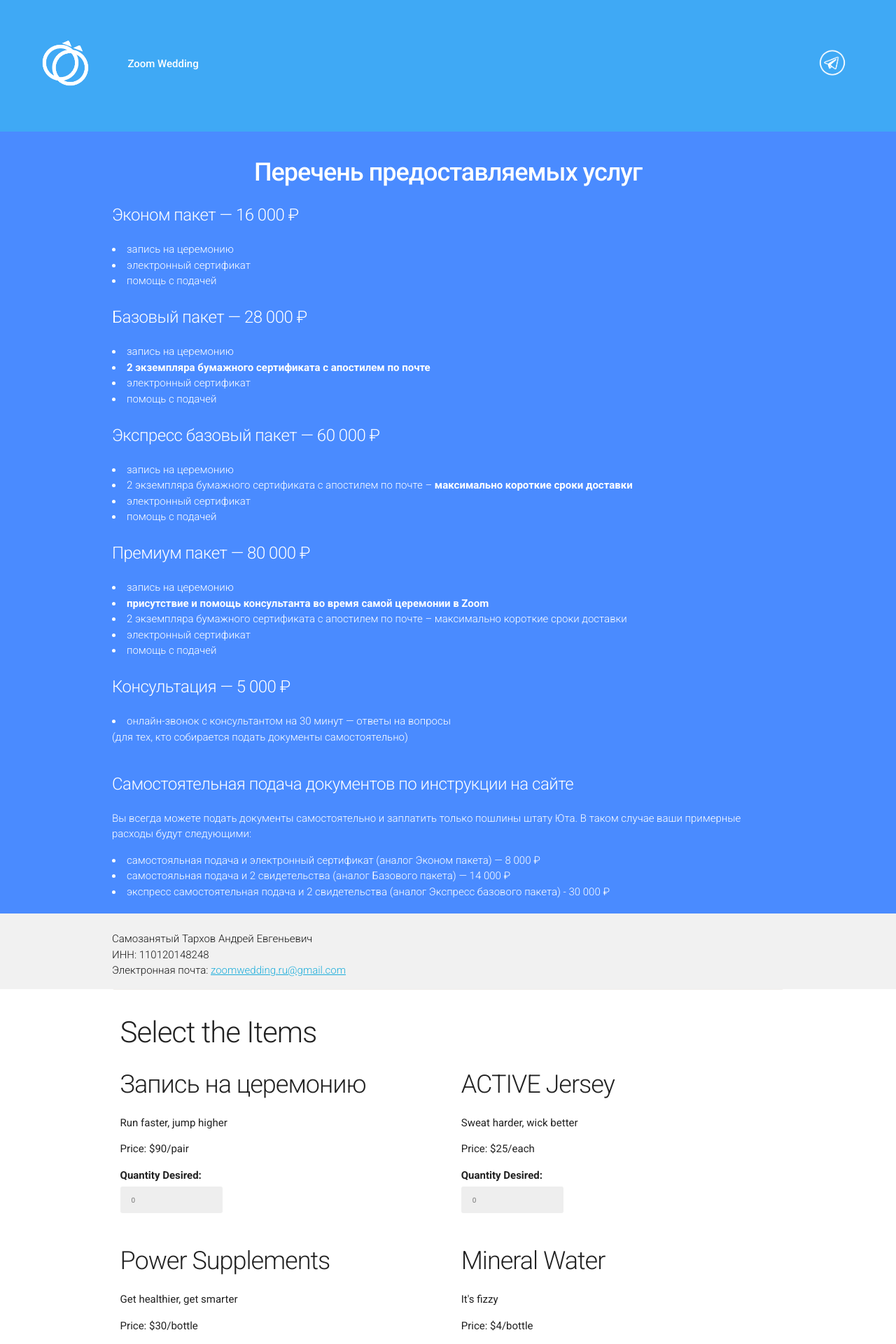
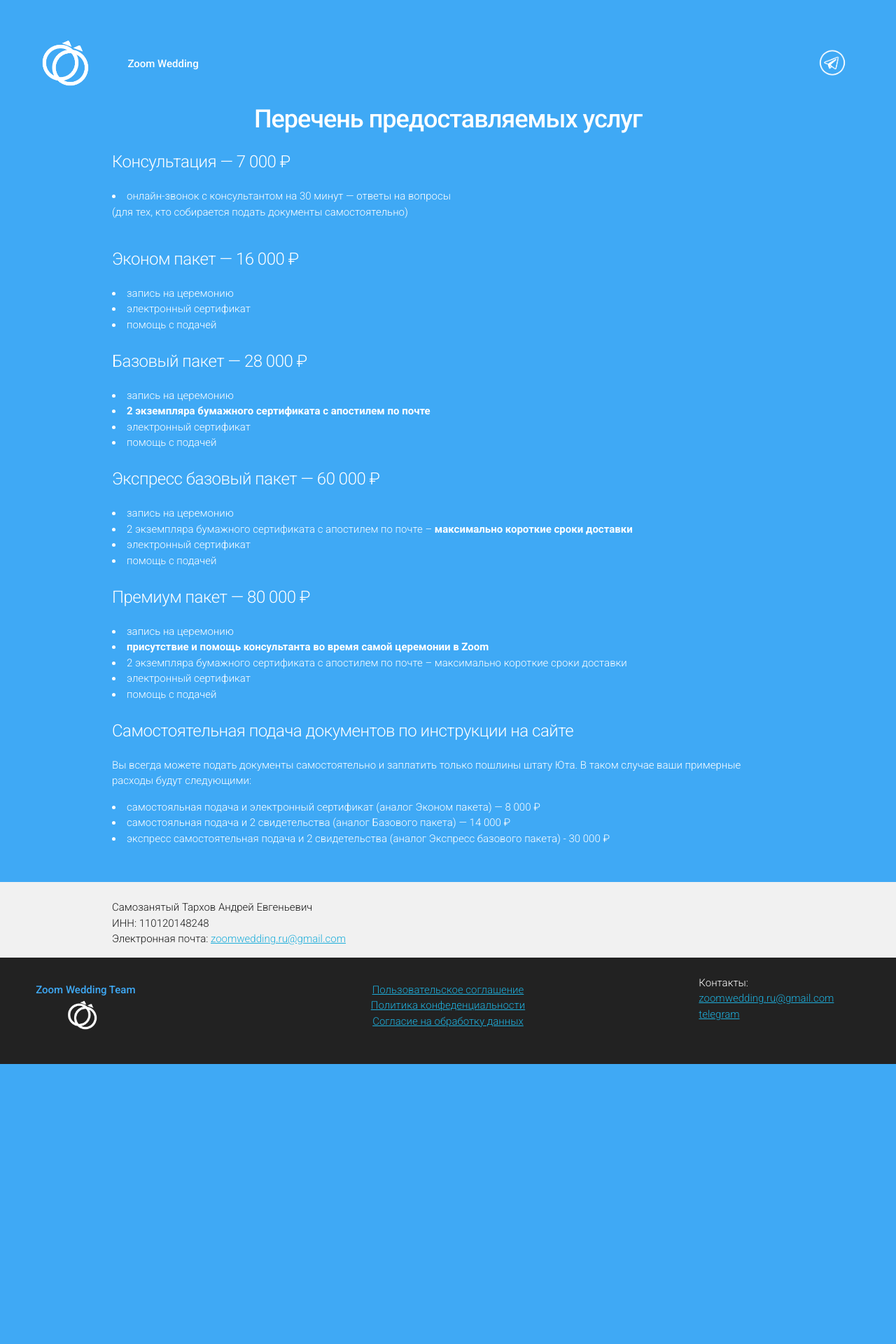
Before and after one commit to zoomwedding/zoomwedding.github.io, a PHP site: page /payment.html in a window 1280 px wide. Shown: the top 1920 px of the page at 70% size. After the commit the page ends 1520 px from the top, so only its background shows below. Run offline with PHP 8.4, Linux system fonts and the light colour scheme; some libraries are stand-ins or nearby versions.

Commit message:
fixed payment layout

```diff
--- a/payment.html
+++ b/payment.html
@@ -48,15 +48,16 @@
 				</a>
 			</div>
 		</div>
-	</div>
-
-	<div class="page-2">
-			<div class="container">
+		<div class="container">
 			<div class="row">
 				<h3 class="payment-tit">Перечень предоставляемых услуг</h3>
 			</div>
 			<div class="row">
 				<div class="twelve col">
+					<h5>Консультация — 7 000 ₽</h5>
+						<li>онлайн-звонок с консультантом на 30 минут — ответы на вопросы</li>
+						<p>(для тех, кто собирается подать документы самостоятельно)</p>
+					<br>
 					<h5>Эконом пакет — 16 000 ₽</h5>
 						<li>запись на церемонию</li>
 						<li>электронный сертификат</li>
@@ -81,10 +82,6 @@
 						<li>электронный сертификат</li>
 						<li>помощь с подачей</li>
 					<br>
-					<h5>Консультация — 5 000 ₽</h5>
-						<li>онлайн-звонок с консультантом на 30 минут — ответы на вопросы</li>
-						<p>(для тех, кто собирается подать документы самостоятельно)</p>
-					<br>
 					<h5>Самостоятельная подача документов по инструкции на сайте</h5>
 					<p>Вы всегда можете подать документы самостоятельно и заплатить только пошлины штату Юта.
 						В таком случае ваши примерные расходы будут следующими:</p>
@@ -92,9 +89,7 @@
 					<li>самостояльная подача и 2 свидетельства (аналог Базового пакета) — 14 000 ₽</li>
 					<li>экспресс самостоятельная подача и 2 свидетельства (аналог Экспресс базового пакета) - 30 000 ₽</li>
 				</div>
-				</div>
 			</div>
-		</div>
 		</div>
 	</div>
 
@@ -112,20 +107,19 @@
 	</div>
 
 <!-- CALCULATOR CALCULATOR CALCULATOR CALCULATOR CALCULATOR -->
-
+	<!--
 	<div id="canvas" class="container group">
 
 		<div id="primaryContent" class="group">
 
 			<form class="cart" id="cart_custom">
 				<fieldset id="product-summary">
-					<h2>Select the Items</h2>
+					<h3>Конструктор услуг</h3>
 					<div class="row row_p">
 						<div class="item six col">
-							<h3>Запись на церемонию</h3>
-							<p>Run faster, jump higher</p>
+							<h5>Запись на церемонию</h5>
 							<p class="info">
-								Price: $90/pair
+								Стоимость: 8000 ₽
 							</p>
 							<div class="order">
 								<label for="bb_sneakers">Quantity Desired: </label>
@@ -233,7 +227,7 @@
 			</form>
 	    </div>
 	</div>
-
+ -->
 	<div class="page-9">
 		<div class="row">
 			<div class="three col logotype-block-bot">
--- a/style.css
+++ b/style.css
@@ -33,7 +33,7 @@ input[type="number"], input[type="text"], textarea{
     background: #eee;
     border-radius: 3px;
     padding: 14px 16px;
-    font-size: 1rem
+    font-size: 1.5rem
 }
 textarea{
 	height: 6em;
```
